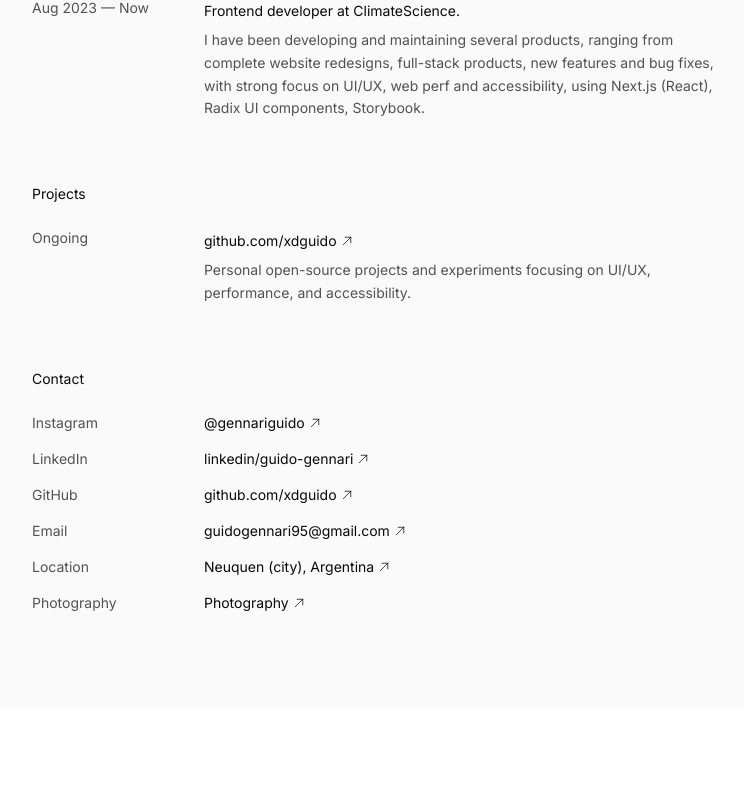
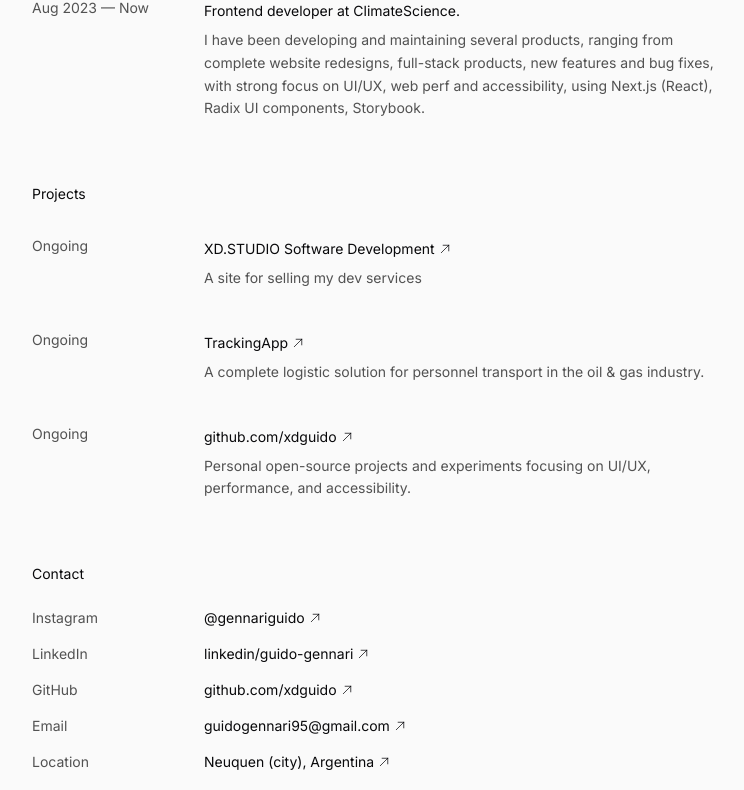
Before and after one commit to xdguido/guidogennari-web, a Next.js app: page / in a window 1280 px wide. Shown: the part 702-1492 px from the top of the page, without its empty margins (256-1000 px from the left). Before the commit the page ends 1411 px from the top, so only its background shows below. Built offline with nearby package versions, Linux system fonts and the light colour scheme; what prettier-plugin-tailwindcss would draw is missing.

Commit message:
feat: update content

```diff
--- a/lib/resume/en.ts
+++ b/lib/resume/en.ts
@@ -1,9 +1,9 @@
 const en = {
   title: 'Guido Gennari | Resume',
   greeting: "Hi, I'm Guido Gennari.",
-  profession: 'Frontend developer',
+  profession: 'Fullstack Web developer',
   about:
-    "I'm a frontend web developer with strong knowledge of backend. I have expertise in building web sites and full stack web applications, currently working with React. Focusing on UI dev, web perf and accessibility.",
+    "I'm a fullstack web developer with strong knowledge of backend. I have expertise in building web sites and full stack web applications, currently working with React. Focusing on UI dev, web perf and accessibility.",
   aboutHeading: 'About',
   skills: 'Skills',
   techStack: 'Tech Stack:',
@@ -36,7 +36,23 @@ const en = {
   locationLabel: 'Location',
   now: 'Now',
   projectsDescription:
-    'Personal open-source projects and experiments focusing on UI/UX, performance, and accessibility.'
+    'Personal open-source projects and experiments focusing on UI/UX, performance, and accessibility.',
+  xdStudio: {
+    name: 'XD.STUDIO Software Development',
+    url: 'https://www.xdstudiogg.com/',
+    subtitle: 'A site for selling my dev services',
+    features: [
+      'Application Development — Tailored software solutions to optimize operations and improve team efficiency.',
+      'Modern Websites — Responsive, optimized websites to attract more customers to your local business.',
+      'Process Automation — Automate repetitive tasks and improve customer service with smart solutions.',
+      'Internal Tools — Custom tools to boost your team’s productivity and efficiency.'
+    ]
+  },
+  trackingApp: {
+    name: 'TrackingApp',
+    url: 'https://tknow.vercel.app/',
+    subtitle: 'A complete logistic solution for personnel transport in the oil & gas industry.'
+  }
 };
 
 export default en;
--- a/lib/resume/es.ts
+++ b/lib/resume/es.ts
@@ -36,7 +36,24 @@ const es = {
   locationLabel: 'Ubicación',
   now: 'Ahora',
   projectsDescription:
-    'Proyectos personales de código abierto y experimentos con foco en UI/UX, rendimiento y accesibilidad.'
+    'Proyectos personales de código abierto y experimentos con foco en UI/UX, rendimiento y accesibilidad.',
+  xdStudio: {
+    name: 'XD.STUDIO Desarrollo de Software',
+    url: 'https://www.xdstudiogg.com/',
+    subtitle: 'Un sitio para ofrecer mis servicios de desarrollo',
+    features: [
+      'Desarrollo de Aplicaciones — Soluciones de software a medida para optimizar tus procesos operativos y mejorar la eficiencia de tu equipo.',
+      'Sitios Web Modernos — Desarrollo de sitios web responsivos y optimizados para atraer más clientes a tu negocio local.',
+      'Automatización de Procesos — Automatiza tareas repetitivas y mejora la atención al cliente con soluciones inteligentes.',
+      'Herramientas Internas — Desarrollamos herramientas personalizadas para mejorar la productividad y eficiencia de tu equipo de trabajo.'
+    ]
+  },
+  trackingApp: {
+    name: 'TrackingApp',
+    url: 'https://tknow.vercel.app/',
+    subtitle:
+      'Una solución logística completa para el transporte de personal en la industria de Oil & Gas.'
+  }
 };
 
 export default es;
--- a/pages/index.tsx
+++ b/pages/index.tsx
@@ -61,7 +61,48 @@ export default function Home() {
         {/* Projects */}
         <section className="mb-16">
           <h2 className="mb-6 text-sm font-normal">{tr.projects}</h2>
-          <div className="grid grid-cols-[140px_1fr] gap-x-8 gap-y-6">
+
+          <div className="mt-8 grid grid-cols-[140px_1fr] gap-x-8 gap-y-6">
+            <div className="text-sm text-neutral-600 dark:text-neutral-400">{tr.ongoing}</div>
+            <div>
+              <a
+                href={tr.xdStudio?.url}
+                target="_blank"
+                rel="noopener noreferrer"
+                className="mb-2 inline-flex items-center gap-1 text-sm font-normal underline-offset-4 transition-all hover:underline"
+              >
+                {tr.xdStudio?.name}
+                <ArrowUpRightIcon className="h-3 w-3" />
+              </a>
+              {tr.xdStudio?.subtitle && (
+                <p className="mb-2 text-sm leading-relaxed text-neutral-600 dark:text-neutral-400">
+                  {tr.xdStudio.subtitle}
+                </p>
+              )}
+            </div>
+          </div>
+
+          <div className="mt-8 grid grid-cols-[140px_1fr] gap-x-8 gap-y-6">
+            <div className="text-sm text-neutral-600 dark:text-neutral-400">{tr.ongoing}</div>
+            <div>
+              <a
+                href={tr.trackingApp?.url}
+                target="_blank"
+                rel="noopener noreferrer"
+                className="mb-2 inline-flex items-center gap-1 text-sm font-normal underline-offset-4 transition-all hover:underline"
+              >
+                {tr.trackingApp?.name}
+                <ArrowUpRightIcon className="h-3 w-3" />
+              </a>
+              {tr.trackingApp?.subtitle && (
+                <p className="mb-2 text-sm leading-relaxed text-neutral-600 dark:text-neutral-400">
+                  {tr.trackingApp.subtitle}
+                </p>
+              )}
+            </div>
+          </div>
+
+          <div className="mt-8 grid grid-cols-[140px_1fr] gap-x-8 gap-y-6">
             <div className="text-sm text-neutral-600 dark:text-neutral-400">{tr.ongoing}</div>
             <div>
               <a
```
